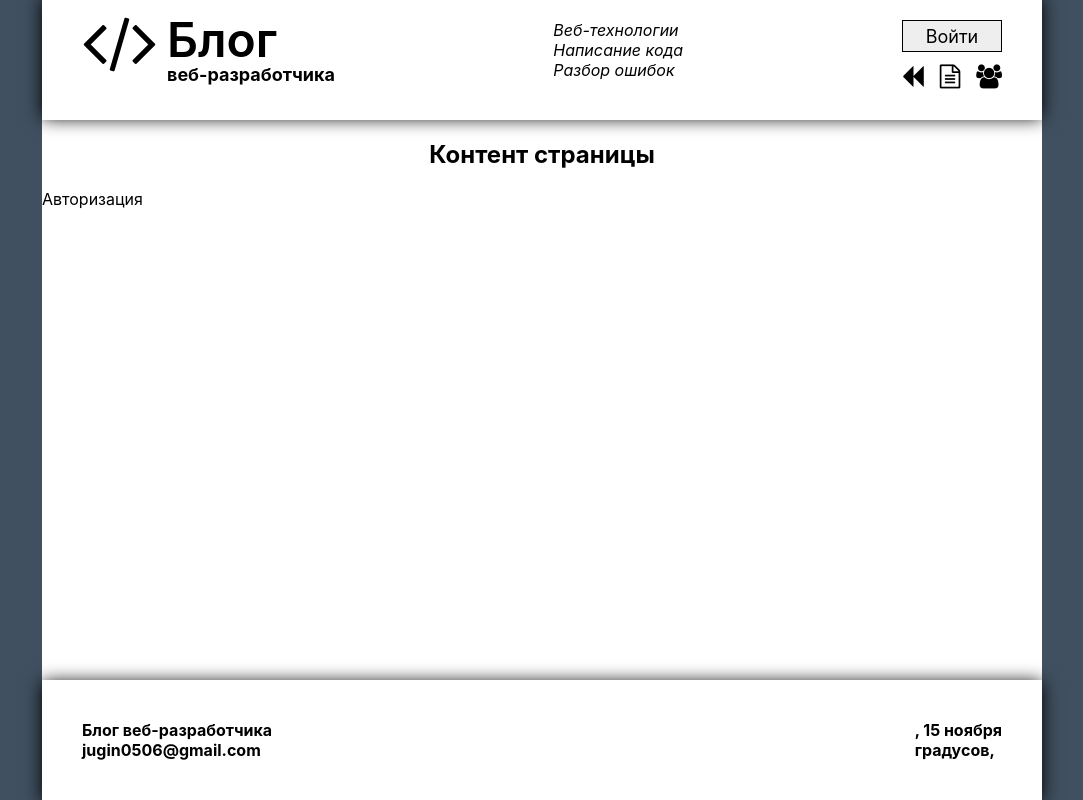
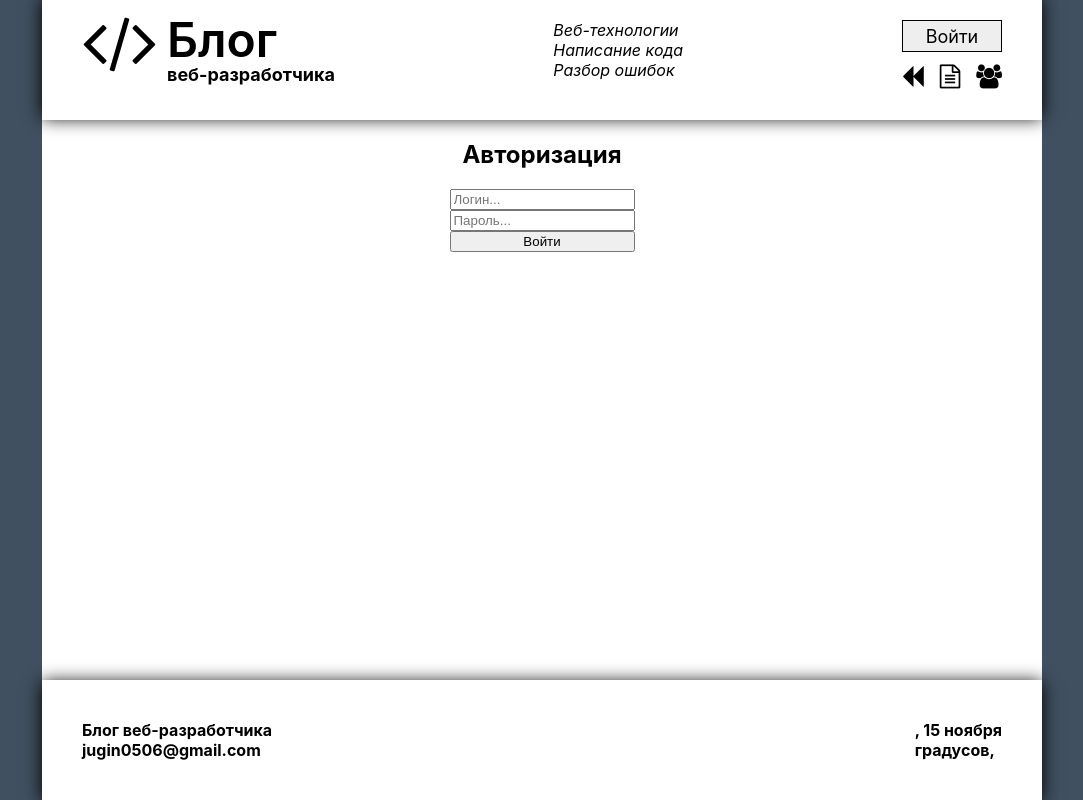
Before and after one commit to EugeneNovikov13/Blog, a React (Create React App) app: page /login in a window 1280 px wide. Shown: the whole page, without its empty margins (98-1181 px from the left). Built offline with nearby package versions, Linux system fonts and the light colour scheme; no server answers.

Commit message:
Страница авторизации - разметка, схема авторизации

```diff
--- a/package.json
+++ b/package.json
@@ -3,6 +3,7 @@
 	"version": "0.1.0",
 	"private": true,
 	"dependencies": {
+		"@hookform/resolvers": "^3.3.1",
 		"@testing-library/jest-dom": "^5.17.0",
 		"@testing-library/react": "^13.4.0",
 		"@testing-library/user-event": "^13.5.0",
--- a/src/bff/index.js
+++ b/src/bff/index.js
@@ -1 +1 @@
-export * from './bff';
+export { server } from './server';
--- a/src/blog.js
+++ b/src/blog.js
@@ -1,5 +1,6 @@
 import styled from 'styled-components';
 import { Routes, Route } from 'react-router-dom';
+import {Authorization} from './components/pages';
 import { Footer, Header } from './components';
 
 const AppColumn = styled.div`
@@ -16,19 +17,14 @@ const Content = styled.div`
 	padding: 120px 0;
 `;
 
-const H2 = styled.h2`
-	text-align: center;
-`;
-
 export const Blog = () => {
 	return (
 		<AppColumn>
 			<Header />
 			<Content>
-				<H2>Контент страницы</H2>
 				<Routes>
 					<Route path='/' element={<div>Главная страница</div>}></Route>
-					<Route path='/login' element={<div>Авторизация</div>}></Route>
+					<Route path='/login' element={<Authorization />}></Route>
 					<Route path='/register' element={<div>Регистрация</div>}></Route>
 					<Route path='/users' element={<div>Страница пользователи</div>}></Route>
 					<Route path='/post' element={<div>Новая статья</div>}></Route>
--- /dev/null
+++ b/src/components/pages/authorization/authorization.js
@@ -0,0 +1,73 @@
+import { useForm } from 'react-hook-form';
+import * as yup from 'yup';
+import { yupResolver } from '@hookform/resolvers/yup';
+import { server } from '../../../bff';
+import { useState } from 'react';
+import styled from 'styled-components';
+
+const authFromSchema = yup.object().shape({
+	login: yup.string()
+		.required('Заполните логин')
+		.matches(/^\w+$/, 'Неверно заполнен логин. Допускаются только буквы и цифры')
+		.min(3, 'Неверный логин. Минимум 3 символа')
+		.max(15, 'Неверный логин. Максимум 15 символов'),
+	password: yup.string()
+		.required('Заполните пароль')
+		.matches(/^[\w#%]+$/, 'Неверно заполнен пароль. Допускаются буквы, цифры и знаки # %')
+		.min(6, 'Неверный пароль. Минимум 6 символа')
+		.max(30, 'Неверный пароль. Максимум 30 символов'),
+});
+
+const AuthorizationContainer = ({ className }) => {
+	const {
+		register,
+		handleSubmit,
+		formState: {
+			errors,
+		},
+	} = useForm({
+		defaultValues: {
+			login: '',
+			password: '',
+		},
+		resolver: yupResolver(authFromSchema),
+	});
+
+	const [serverError, setServerError] = useState();
+
+	const onSubmit = ({ login, password }) => {
+		server.authorize(login, password).then(({ error, res }) => {
+			if (error) {
+				setServerError(`Ошибка запроса: ${error}`);
+			}
+
+
+		});
+	};
+
+	const formError = errors?.login?.message || errors?.password?.message;
+	const errorMessage = formError || serverError;
+
+	return (
+		<div className={className}>
+			<h2>Авторизация</h2>
+			<form onSubmit={handleSubmit(onSubmit)}>
+				<input type='text' placeholder='Логин...' {...register('login')} />
+				<input type='password' placeholder='Пароль...' {...register('password')} />
+				<button type='submit' disabled={!!formError}>Войти</button>
+				{errorMessage && <div>{errorMessage}</div>}
+			</form>
+		</div>
+	);
+};
+
+export const Authorization = styled(AuthorizationContainer)`
+	display: flex;
+	align-items: center;
+	flex-direction: column;
+
+	& > form {
+		display: flex;
+		flex-direction: column;
+	}
+`;
--- /dev/null
+++ b/src/components/pages/index.js
@@ -0,0 +1 @@
+export * from './authorization/authorization';
```
Also changed, not shown: src/bff/server.js (renamed from src/bff/bff.js), 1 other file (tests, documents, lock files or other folders).
